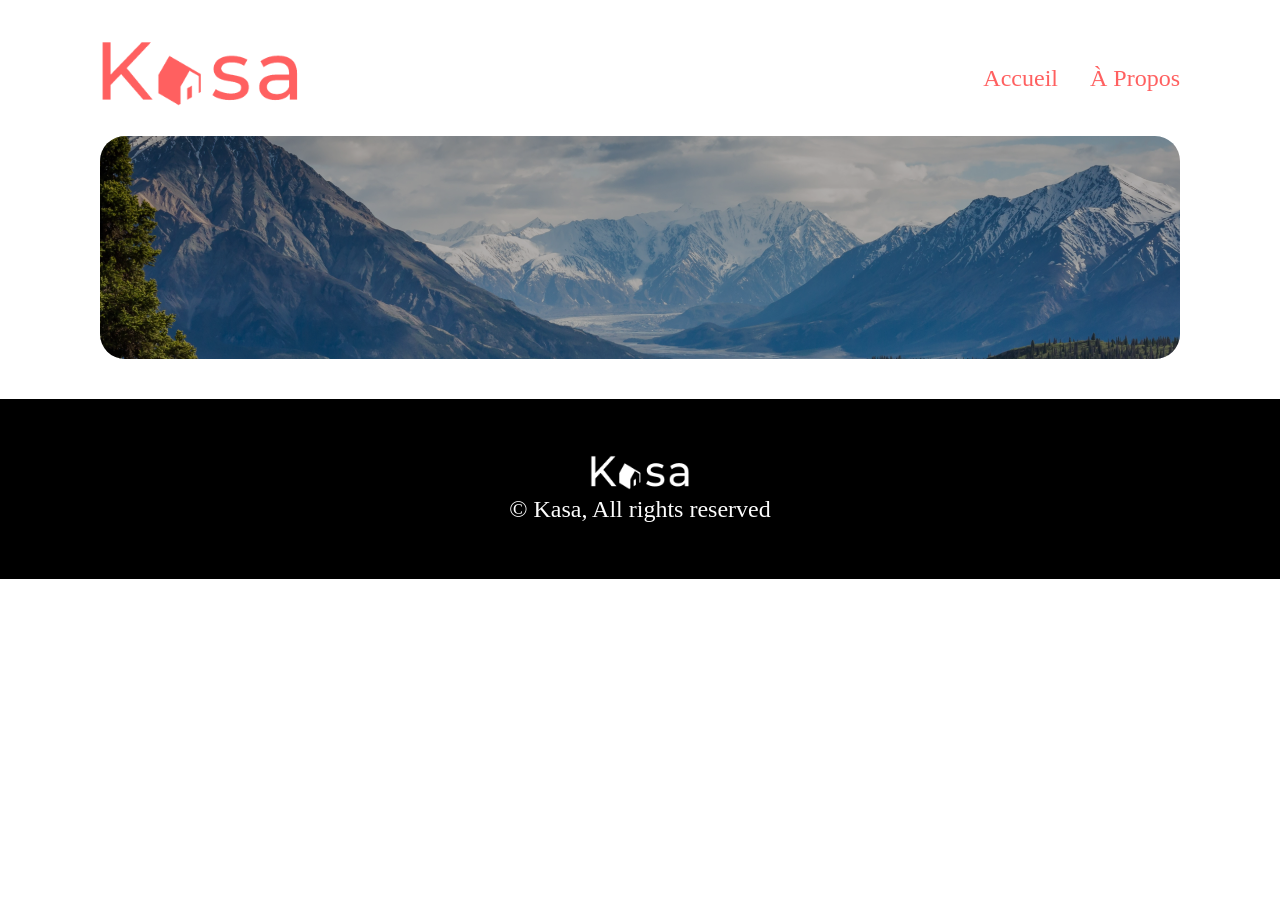
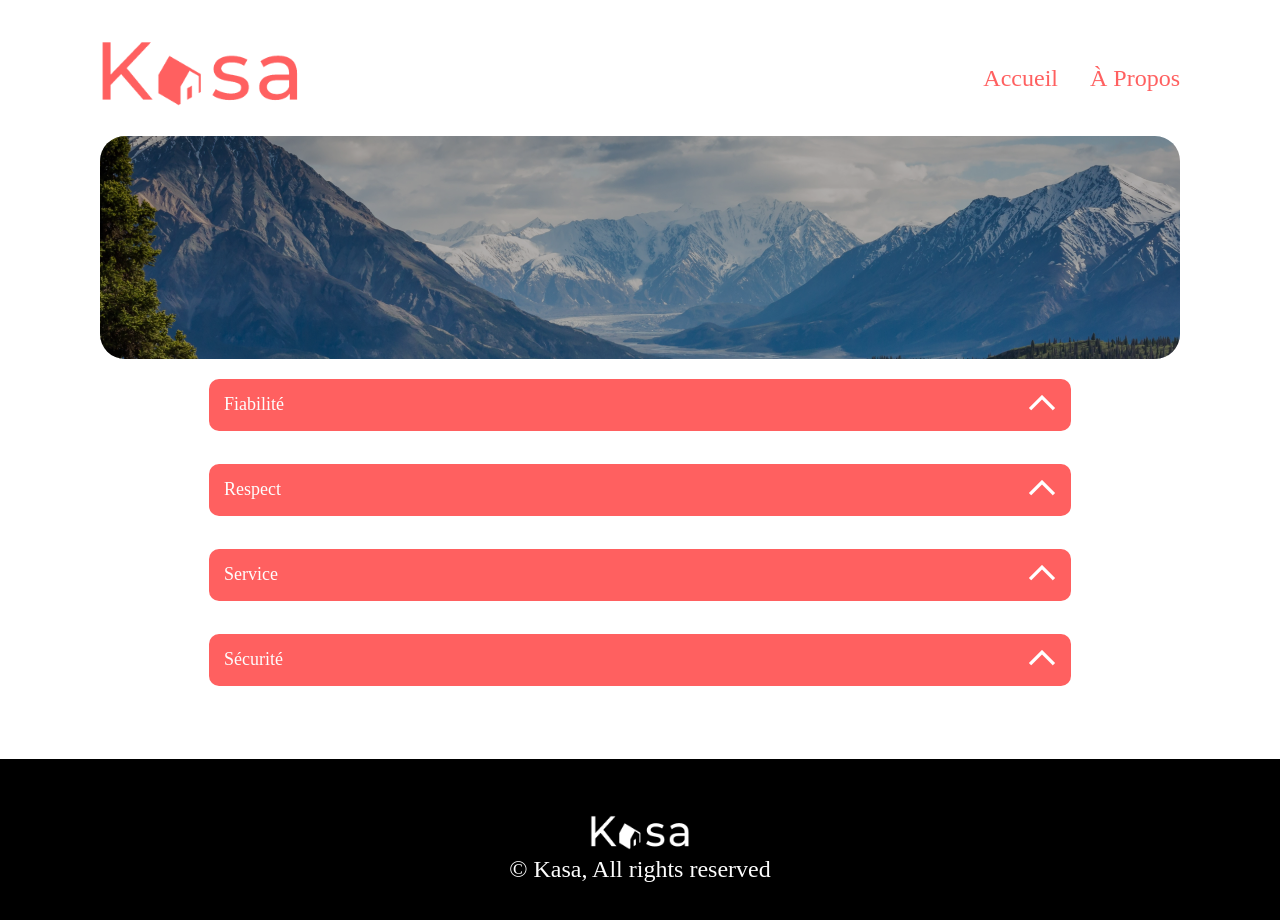
Before and after one commit to philippart-raphael/P7-OPCR, a React (Create React App) app: page /about in a window 1280 px wide. Shown: the top 920 px of the page. Before the commit the page ends 800 px from the top, so only its background shows below. Built offline with nearby package versions, Linux system fonts and the light colour scheme.

Commit message:
Add About

```diff
--- a/src/Component/Accordion/Accordion.scss
+++ b/src/Component/Accordion/Accordion.scss
@@ -1,6 +1,8 @@
 @import "./src/SCSS/variables";
 
 .Accordion {
+  margin-bottom: 33px;
+
   &Title {
     color: $colorPrimary;
     font-size: 18px;
@@ -17,6 +19,7 @@
 
   &Content {
     overflow: hidden;
+    color: $colorSecondary;
 
     & > div {
       padding: 25px 15px 15px;
@@ -34,4 +37,8 @@
     transform: rotate(180deg);
     transition: all 300ms ease-in-out;
   }
+
+  &:hover {
+    cursor: pointer;
+  }
 }
--- a/src/Component/Accordion/Accordion.tsx
+++ b/src/Component/Accordion/Accordion.tsx
@@ -1,15 +1,21 @@
 import { ReactElement, useState } from "react";
 import BackgroundContainer from "../BackgroundContainer/BackgroundContainer";
 import vector from "./img/Vector.png";
+import styled from "styled-components";
 import "./Accordion.scss";
+
+const StyledDiv = styled.div<{ txtSizeContent: string}>`
+  font-size: ${(props) => props.txtSizeContent ? `${props.txtSizeContent}` : "18px"};
+`;
 
 export default function Accordion(
     {
         title,
         value,
         active,
-        valueIsArray
-    }: { title: string, value: string | string[] | any, active: boolean, valueIsArray: boolean }) {
+        valueIsArray,
+        txtSizeContent
+    }: { title: string, value: string | string[] | any, active: boolean, valueIsArray: boolean, txtSizeContent: string }) {
     const [isActive, setIsActive] = useState(active);
     let valueProcess:  ReactElement[] = [];
 
@@ -22,7 +28,7 @@ export default function Accordion(
     }
 
     return (
-        <div>
+        <div className="Accordion">
             <div className="AccordionTitle" onClick={() => setIsActive(!isActive)}>
                 <div>
                     {title}
@@ -32,9 +38,9 @@ export default function Accordion(
                 </div>
             </div>
             {isActive &&
-                <div className="AccordionContent">
+                <StyledDiv className="AccordionContent" txtSizeContent="">
                     <BackgroundContainer divRadius="10px" children={valueProcess} />
-                </div>
+                </StyledDiv>
             }
         </div>
     );
--- a/src/View/About/About.scss
+++ b/src/View/About/About.scss
@@ -0,0 +1,3 @@
+.About {
+  margin: 20px 109px 0;
+}
--- a/src/View/About/About.tsx
+++ b/src/View/About/About.tsx
@@ -1,9 +1,26 @@
 import Banner from "../../Component/Banner/Banner";
 import background from "./img/background-about.png";
 import "./About.scss";
+import Accordion from "../../Component/Accordion/Accordion";
 
 export default function About(): JSX.Element {
     return (
-        <Banner img={background} altText="Bannière d'accueil" textCenter="" />
+        <>
+            <Banner img={background} altText="Bannière d'accueil" textCenter="" />
+            <div className="About">
+                <Accordion title="Fiabilité"
+                           value="Les annonces postées sur Kasa garantissent une fiabilité totale. Les photos sont conformes aux logements, et toutes les informations sont régulièrement vérifiées  par nos équipes."
+                           active={false} valueIsArray={false} txtSizeContent="24px"/>
+                <Accordion title="Respect"
+                           value="La bienveillance fait partie des valeurs fondatrices de Kasa. Tout comportement discriminatoire ou de perturbation du voisinage entraînera une exclusion de notre plateforme."
+                           active={false} valueIsArray={false} txtSizeContent="24px" />
+                <Accordion title="Service"
+                           value="Nos équipes se tiennent à votre disposition pour vous fournir une expérience parfaite. N'hésitez pas à nous contacter si vous avez la moindre question."
+                           active={false} valueIsArray={false} txtSizeContent="24px" />
+                <Accordion title="Sécurité"
+                           value="La sécurité est la priorité de Kasa. Aussi bien pour nos hôtes que pour les voyageurs, chaque logement correspond aux critères de sécurité établis par nos services. En laissant une note aussi bien à l'hôte qu'au locataire, cela permet à nos équipes de vérifier que les standards sont bien respectés. Nous organisons également des ateliers sur la sécurité domestique pour nos hôtes."
+                           active={false} valueIsArray={false} txtSizeContent="24px" />
+            </div>
+        </>
     );
 }
--- a/src/View/Lease/Lease.tsx
+++ b/src/View/Lease/Lease.tsx
@@ -24,8 +24,8 @@ export default function Lease(): JSX.Element {
                     <Carrousel pictures={lease!.pictures} title={lease!.title} />
                     <LeaseInfoContainer lease={lease!} />
                     <div className="LeaseAccordion">
-                        <Accordion active={false} title="Titre" value={lease!.description} valueIsArray={false}/>
-                        <Accordion active={false} title="Titre" value={lease!.equipments} valueIsArray={true}/>
+                        <Accordion active={false} title="Description" value={lease!.description} valueIsArray={false} txtSizeContent=""/>
+                        <Accordion active={false} title="Équipements" value={lease!.equipments} valueIsArray={true} txtSizeContent=""/>
                     </div>
                 </>
             )}
```
